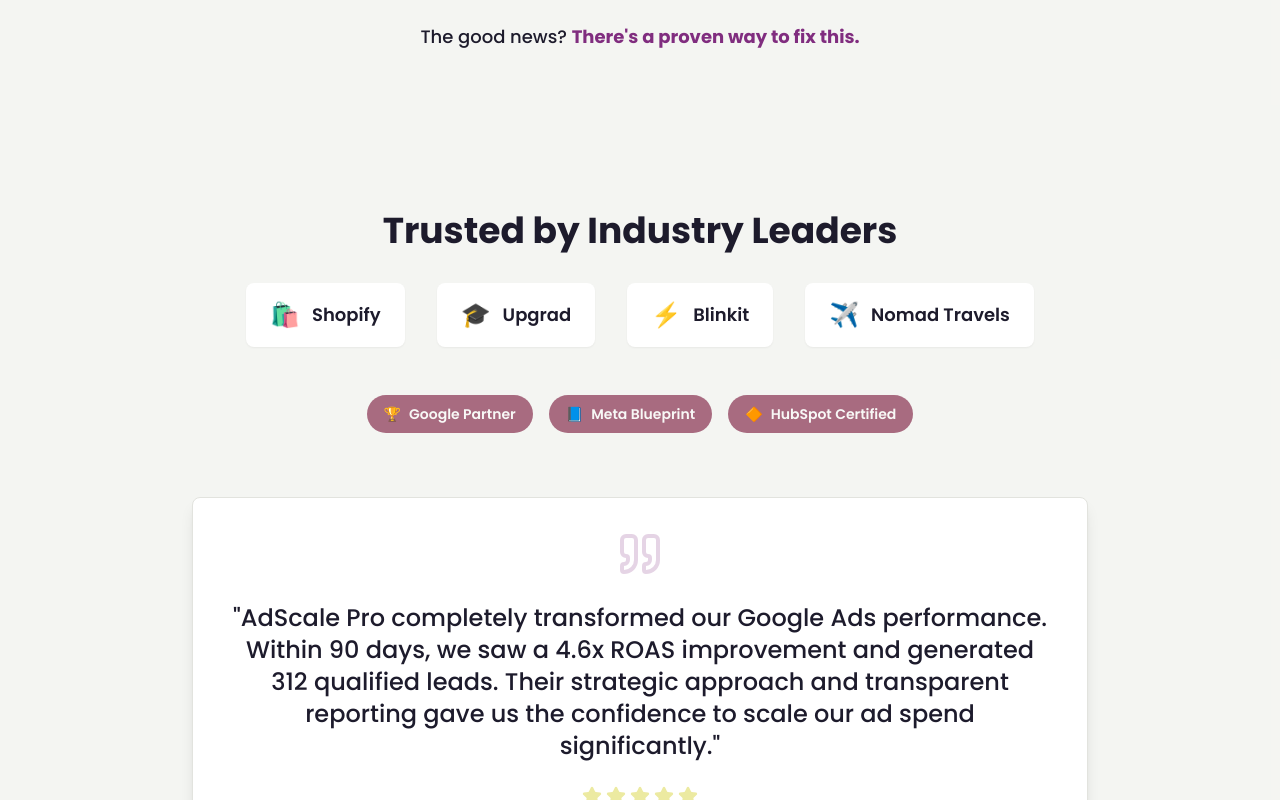
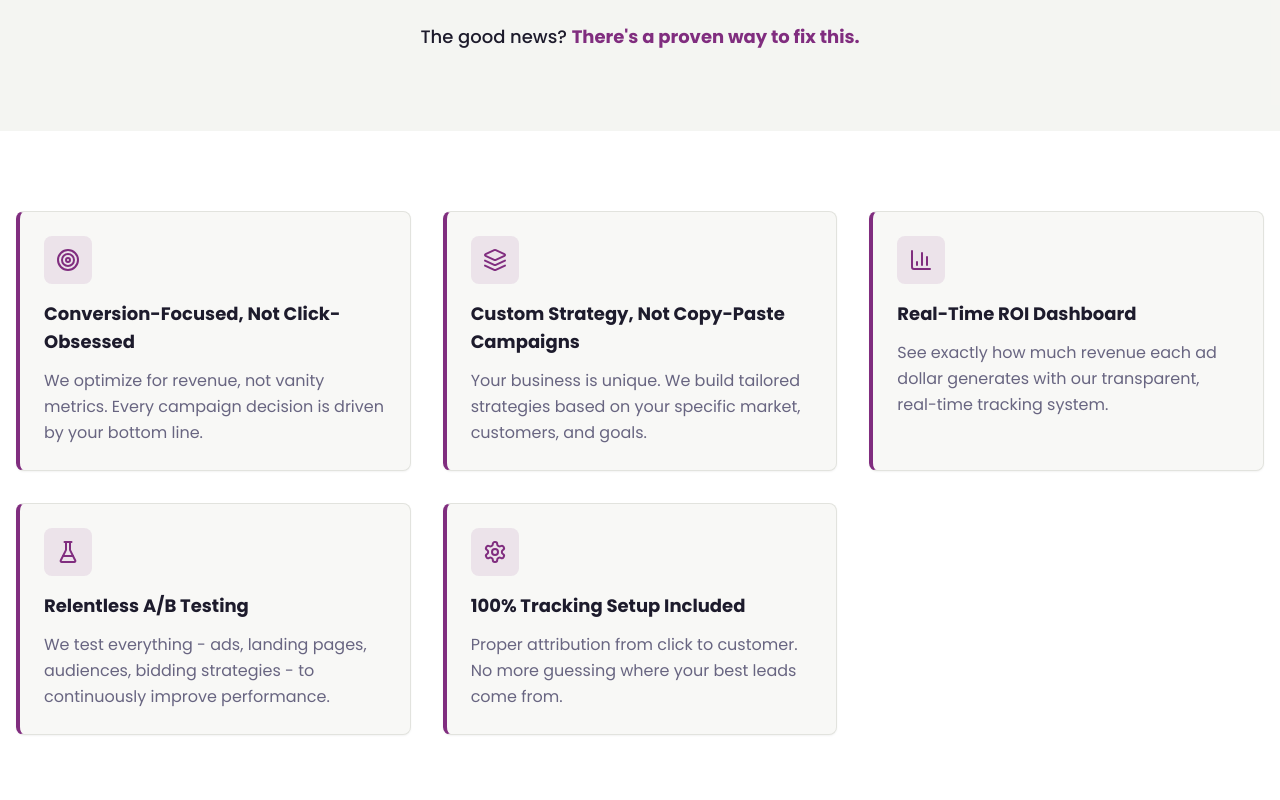
Before and after one commit to talknlock375/growth-guarantee-labs, a React (Vite) app: page / in a window 1280 px wide. Shown: the part 1420-2220 px from the top of the page. Built offline with nearby package versions, Linux system fonts and the light colour scheme.

Commit message:
Reverted to commit 4509b059d3fd6d99e4ec353e8f243add85851704

```diff
--- a/src/components/SolutionSection.tsx
+++ b/src/components/SolutionSection.tsx
@@ -4,6 +4,55 @@ import { Card } from '@/components/ui/card';
 import { Target, Layers, BarChart3, FlaskConical, Settings } from 'lucide-react';
 
 export const SolutionSection: React.FC = () => {
+  const solutions = [
+    {
+      icon: Target,
+      title: "Conversion-Focused, Not Click-Obsessed",
+      description: "We optimize for revenue, not vanity metrics. Every campaign decision is driven by your bottom line."
+    },
+    {
+      icon: Layers,
+      title: "Custom Strategy, Not Copy-Paste Campaigns",
+      description: "Your business is unique. We build tailored strategies based on your specific market, customers, and goals."
+    },
+    {
+      icon: BarChart3,
+      title: "Real-Time ROI Dashboard",
+      description: "See exactly how much revenue each ad dollar generates with our transparent, real-time tracking system."
+    },
+    {
+      icon: FlaskConical,
+      title: "Relentless A/B Testing",
+      description: "We test everything - ads, landing pages, audiences, bidding strategies - to continuously improve performance."
+    },
+    {
+      icon: Settings,
+      title: "100% Tracking Setup Included",
+      description: "Proper attribution from click to customer. No more guessing where your best leads come from."
+    }
+  ];
 
-  return null;
+  return (
+    <section className="py-20 bg-white">
+      <div className="container mx-auto px-4">
+
+        <div className="grid md:grid-cols-2 lg:grid-cols-3 gap-8 mb-16">
+          {solutions.map((solution, index) => (
+            <Card key={index} className="p-6 hover:shadow-lg transition-shadow border-l-4 border-l-primary">
+              <div className="w-12 h-12 mb-4 bg-primary/10 rounded-lg flex items-center justify-center">
+                <solution.icon className="h-6 w-6 text-primary" />
+              </div>
+              <h3 className="text-lg font-bold mb-3">
+                {solution.title}
+              </h3>
+              <p className="text-muted-foreground leading-relaxed">
+                {solution.description}
+              </p>
+            </Card>
+          ))}
+        </div>
+
+      </div>
+    </section>
+  );
 };
```
